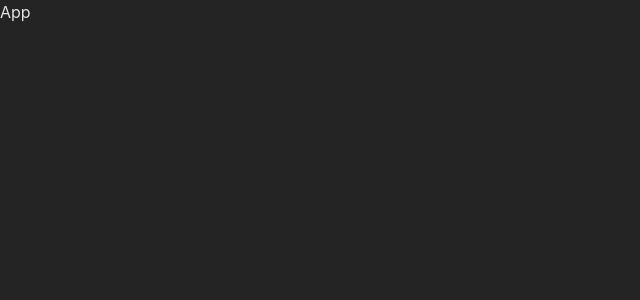
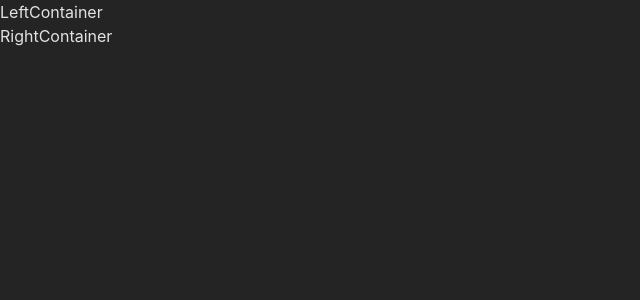
Before and after one commit to wolfgunblood/paper-trading, a React (Vite) app: page / in a window 1280 px wide. Shown: the top 300 px of the page, without its empty margins (0-640 px from the left). Built offline with nearby package versions, Linux system fonts and the light colour scheme.

Commit message:
Initaized Left and Right Container

```diff
--- a/src/App.tsx
+++ b/src/App.tsx
@@ -1,8 +1,13 @@
-import React from 'react'
+import React from 'react';
+import LeftContainer from './components/LeftContainer/LeftContainer';
+import RightContainer from './components/RightContainer/RightContainer';
 
 const App = () => {
   return (
-    <div>App</div>
+    <div className='App'>
+      <LeftContainer />
+      <RightContainer />
+    </div>
   )
 }
 
--- /dev/null
+++ b/src/components/LeftContainer/LeftContainer.tsx
@@ -0,0 +1,9 @@
+import React from 'react'
+
+const LeftContainer = () => {
+  return (
+    <div>LeftContainer</div>
+  )
+}
+
+export default LeftContainer
--- /dev/null
+++ b/src/components/RightContainer/RightContainer.tsx
@@ -0,0 +1,9 @@
+import React from 'react'
+
+const RightContainer = () => {
+  return (
+    <div>RightContainer</div>
+  )
+}
+
+export default RightContainer
```
Also changed, not shown: src/components/LeftContainer/LeftContainer.scss (added), src/components/RightContainer/RightContainer.scss (added).
